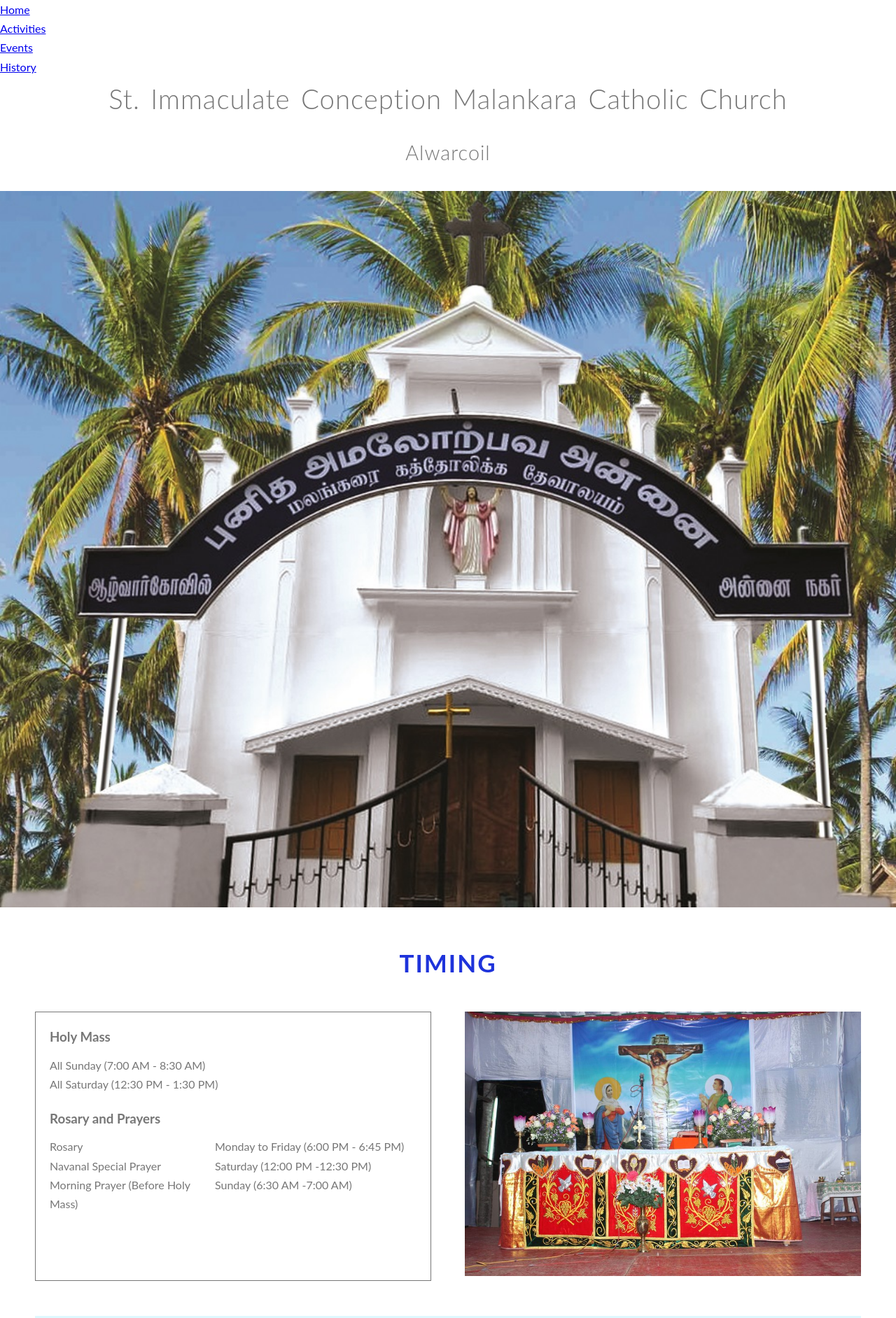
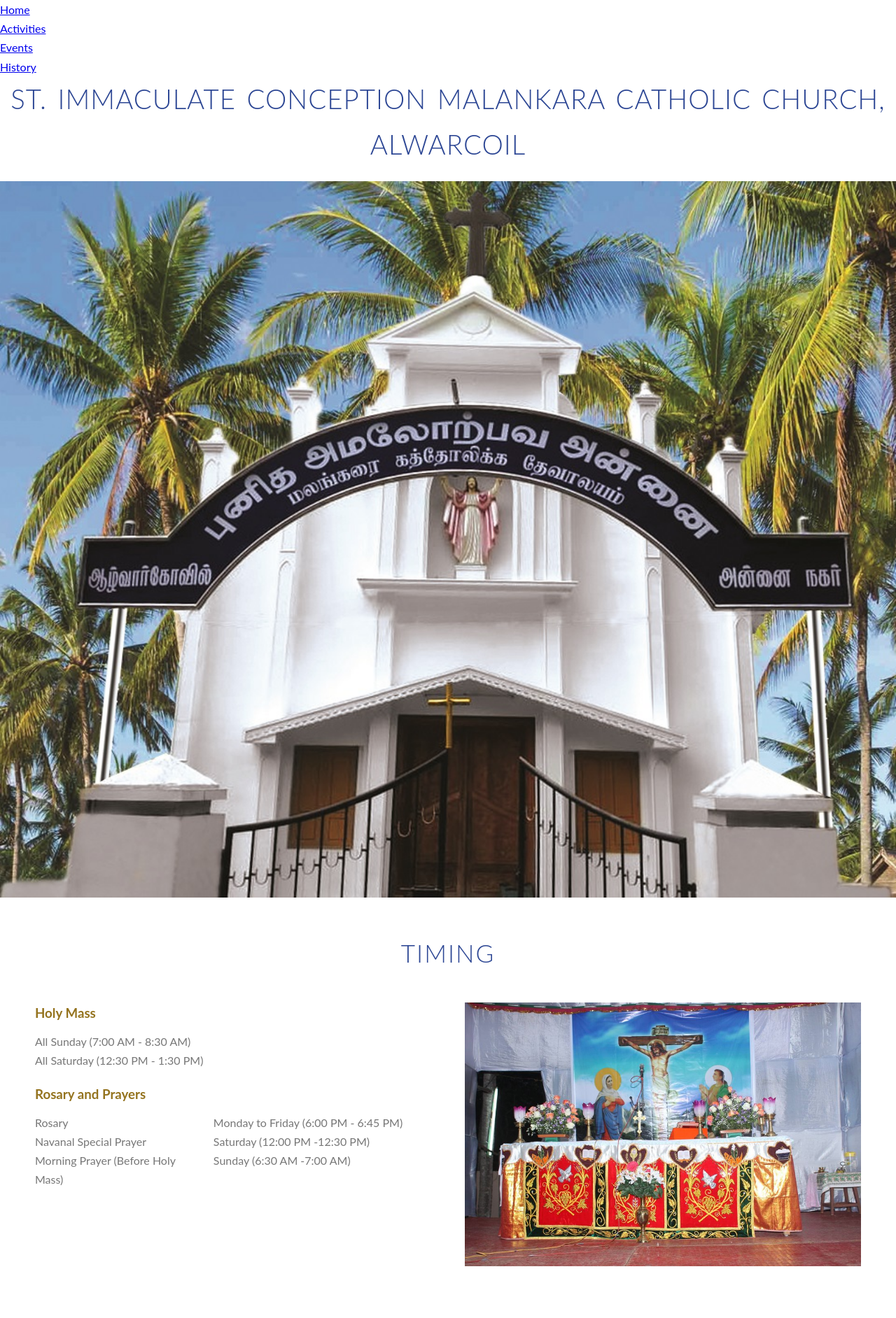
Before and after one commit to MalankaraChurch/church-ui, a React (Create React App) app: page / in a window 1280 px wide. Shown: the top 1884 px of the page at 70% size. Built offline with nearby package versions, Linux system fonts and the light colour scheme.

Commit message:
Style improvement

```diff
--- a/src/assets/scss/_mixins.scss
+++ b/src/assets/scss/_mixins.scss
@@ -3,11 +3,11 @@
 @mixin section-heading {
     font-size: 3.5rem;
     text-transform: uppercase;
-    font-weight: 700;
+    font-weight: 300;
     display: block;
     letter-spacing: 2px;
     transition: all .2s;
     text-align: center;
     margin-bottom: $section-heading-margin-bottom;
-    color: $color-primary;
+    color: $color-primary-dark;
 }
--- a/src/assets/scss/_variables.scss
+++ b/src/assets/scss/_variables.scss
@@ -6,4 +6,9 @@ $color-grey-dark: #777;
 $color-white: #fff;
 $color-black: #000;
 
-$color-primary: #1E33DB;
+$color-primary-dark: #2C4694;
+$color-primary-medium: #5A7CE0;
+$color-primary-light: #809FFF;
+
+$color-secondary-dark: #94731E;
+$color-secondary-light: #E0BB5A;
--- a/src/components/home/Hero/Hero.scss
+++ b/src/components/home/Hero/Hero.scss
@@ -1,3 +1,5 @@
+@import 'assets/scss/_variables';
+
 .hero {
     &__name {
         font-weight: 300;
@@ -7,15 +9,8 @@
         word-spacing: 4px;
         letter-spacing: 1px;
         text-align: center;
-    }
-
-    &__place {
-        font-weight: 300;
-        font-size: 180%;
-        word-spacing: 2px;
-        text-align: center;
-        margin-bottom: 30px;
-        letter-spacing: 1px;
+        text-transform: uppercase;
+        color: $color-primary-dark;
     }
 
     &__image {
--- a/src/components/home/Hero/Hero.tsx
+++ b/src/components/home/Hero/Hero.tsx
@@ -8,8 +8,7 @@ type HeroProps = {
 const Hero: React.FC<HeroProps> = (props: HeroProps) => {
     return (
       <header className="hero">
-        <h1 className="hero__name">St. Immaculate Conception Malankara Catholic Church</h1>
-        <h2 className="hero__place">Alwarcoil</h2>
+        <h1 className="hero__name">St. Immaculate Conception Malankara Catholic Church, Alwarcoil</h1>
         <img src={heroImage} alt="church" className="hero__image" />
       </header>
     );
--- a/src/components/home/Shrine/Shrine.scss
+++ b/src/components/home/Shrine/Shrine.scss
@@ -3,7 +3,6 @@
 
 .shrine {
     margin: $section-top-margin 5rem 0 5rem;
-    background-color: #def9ff;
 
     &__heading {
         @include section-heading;
@@ -23,7 +22,6 @@
     }
 
     &__content {
-        display: flex;
-        align-items: center;
+        padding-top: 4rem;
     }
 }
--- a/src/components/home/Timing/Timing.scss
+++ b/src/components/home/Timing/Timing.scss
@@ -14,16 +14,15 @@
         @include section-heading;
     }
 
+    &__subheading {
+        color: $color-secondary-dark;
+    }
+
     &__image {
         // TODO: Align image vertically middle or stretch.
         img {
             width: 100%;
         }
-    }
-
-    &__content {
-        border: 1px solid $color-grey-dark;
-        padding: 2rem;
     }
 
     &__details:not(:last-of-type) {
--- a/src/components/home/Timing/Timing.tsx
+++ b/src/components/home/Timing/Timing.tsx
@@ -11,12 +11,12 @@ const Timing: React.FC<TimingProps> = (props: TimingProps) => {
       <h2 className="timing__heading">Timing</h2>
       <div className="timing__body">
         <div className="timing__content">
-          <h3>Holy Mass</h3>
+          <h3 className="timing__subheading">Holy Mass</h3>
           <div className="timing__details">
             <div>All Sunday (7:00 AM - 8:30 AM)</div>
             <div>All Saturday (12:30 PM - 1:30 PM)</div>
           </div>
-          <h3>Rosary and Prayers</h3>
+          <h3 className="timing__subheading">Rosary and Prayers</h3>
           <div className="timing__details">
             <div className="timing__item">
               <div className="timing__name">Rosary</div>
```
